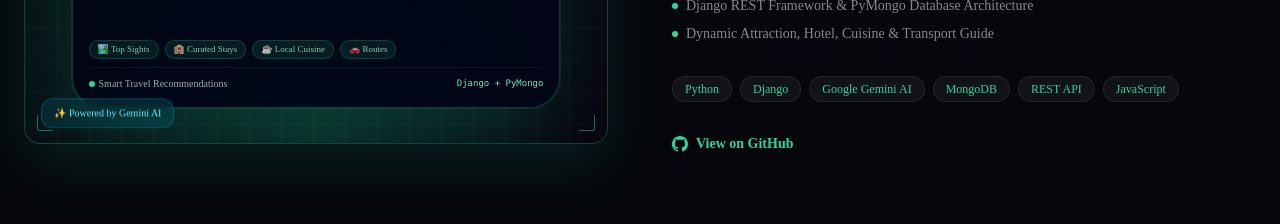
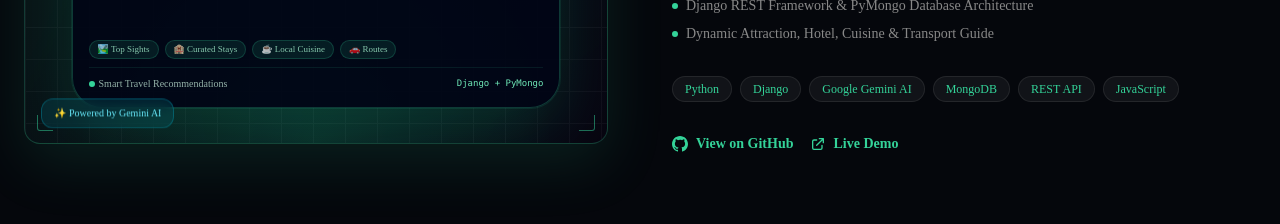
Before and after one commit to KABI1212/Kabilesh-Portfolio, a Next.js app: page / in a window 1280 px wide. Shown: the part 6060-6284 px from the top of the page. Built offline with nearby package versions, Linux system fonts and the light colour scheme; a web font is replaced by a local one.

Commit message:
feat: add live demo link for Tourist Chatbot

```diff
--- a/components/FeaturedProjects.tsx
+++ b/components/FeaturedProjects.tsx
@@ -283,6 +283,7 @@
       'Intelligent tourism platform and AI travel assistant powered by Google Gemini AI and Django. Provides personalized destination recommendations, interactive multi-day itinerary generation, curated hotel and attraction guidance, and dynamic tourist query handling with MongoDB.',
     tech: ['Python', 'Django', 'Google Gemini AI', 'MongoDB', 'REST API', 'JavaScript'],
     link: 'https://github.com/KABI1212/tourist-chatbot',
+    liveLink: 'https://tourist-chatbot-mu.vercel.app/',
     accentColor: 'text-emerald-400',
     borderColor: 'border-emerald-500/20',
     accentRgb: '52,211,153',
```
